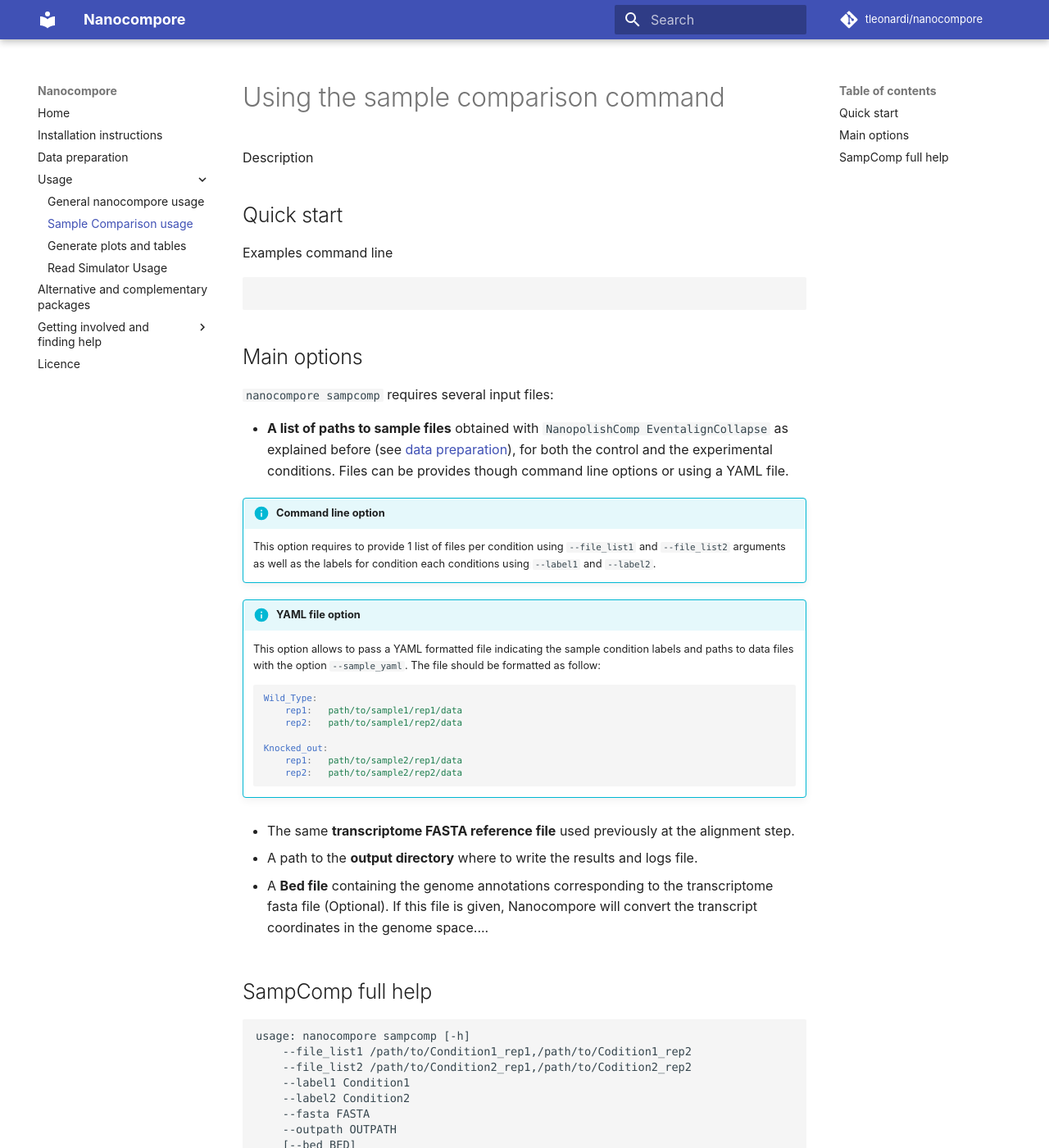
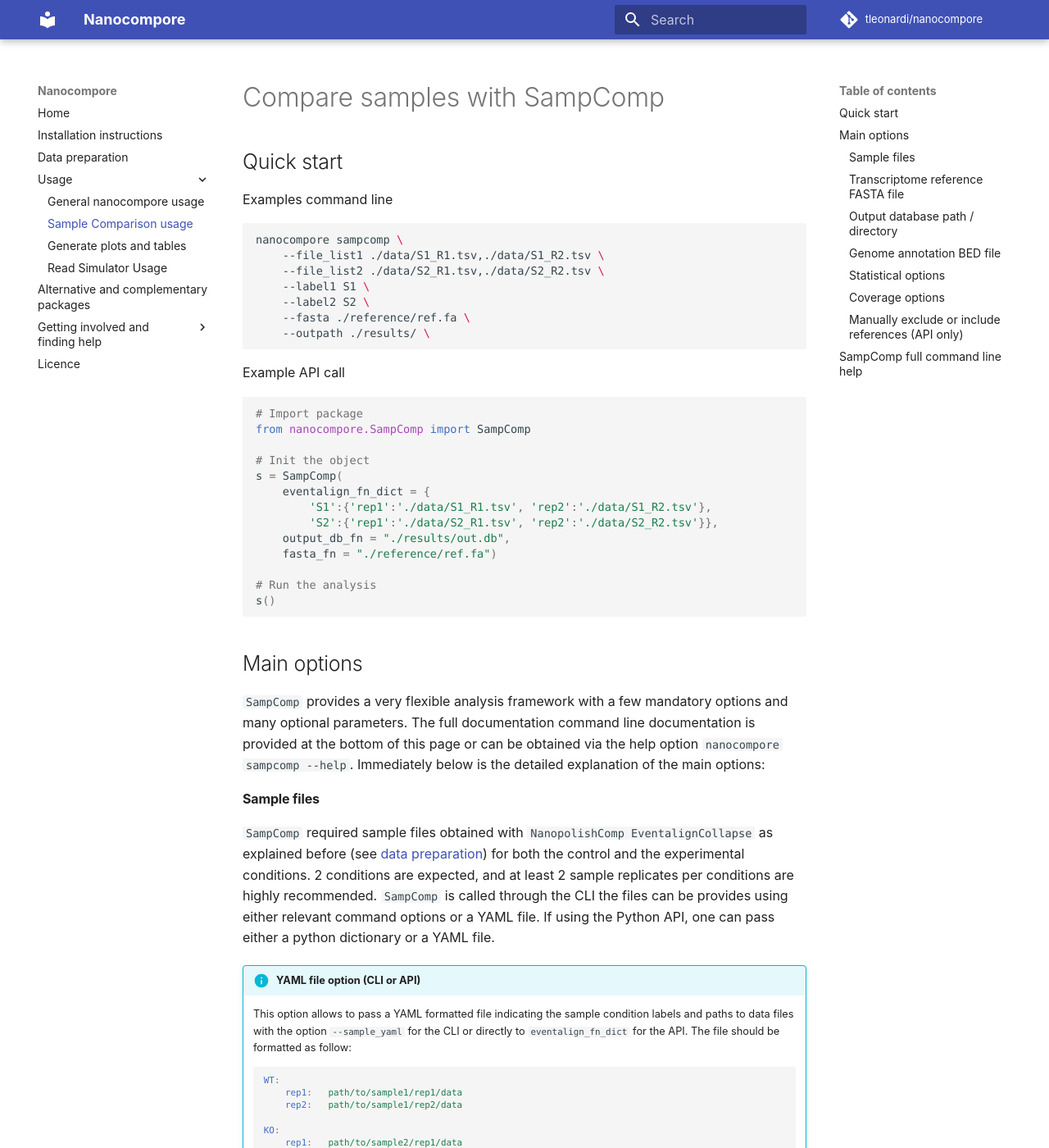
Before and after one commit to tleonardi/nanocompore, an MkDocs documentation site: the page built from docs/sampcomp_usage.md, in a window 1280 px wide and 1400 px high. Shown: the whole window at 82% size. Built offline with MkDocs 1.6.1 and Material for MkDocs 9.7.7, drawn with Linux system fonts in a browser that asks for light colours; comment, search, counter and statistics services are not loaded; some of the changed text lies outside the part shown.

Commit message:
Continue to write doc

````diff
--- a/docs/sampcomp_usage.md
+++ b/docs/sampcomp_usage.md
@@ -1,44 +1,103 @@
-# Using the sample comparison command
-
-Description
+# Compare samples with SampComp
 
 ## Quick start
 
 Examples command line
 
+```bash
+nanocompore sampcomp \
+    --file_list1 ./data/S1_R1.tsv,./data/S1_R2.tsv \
+    --file_list2 ./data/S2_R1.tsv,./data/S2_R2.tsv \
+    --label1 S1 \
+    --label2 S2 \
+    --fasta ./reference/ref.fa \
+    --outpath ./results/ \
 ```
+
+Example API call
+
+```python3
+# Import package
+from nanocompore.SampComp import SampComp
+
+# Init the object
+s = SampComp(
+    eventalign_fn_dict = {
+        'S1':{'rep1':'./data/S1_R1.tsv', 'rep2':'./data/S1_R2.tsv'},
+        'S2':{'rep1':'./data/S2_R1.tsv', 'rep2':'./data/S2_R2.tsv'}},
+    output_db_fn = "./results/out.db",
+    fasta_fn = "./reference/ref.fa")
+
+# Run the analysis
+s()
 ```
 
 ## Main options
 
-`nanocompore sampcomp` requires several input files:
+`SampComp` provides a very flexible analysis framework with a few mandatory options and many optional parameters. The full documentation command line documentation is provided at the bottom of this page or can be obtained via the help option `nanocompore sampcomp --help`. Immediately below is the detailed explanation of the main options:
 
-* **A list of paths to sample files** obtained with `NanopolishComp EventalignCollapse` as explained before (see [data preparation](data_preparation.md)), for both the control and the experimental conditions. Files can be provides though command line options or using a YAML file.
+#### Sample files
 
-!!! info "Command line option"
-	This option requires to provide 1 list of files per condition using `--file_list1` and `--file_list2` arguments as well as the labels for condition each conditions using `--label1` and `--label2`.
+`SampComp` required sample files obtained with `NanopolishComp EventalignCollapse` as explained before (see [data preparation](data_preparation.md)) for both the control and the experimental conditions. 2 conditions are expected, and at least 2 sample replicates per conditions are highly recommended. `SampComp` is called through the CLI the files can be provides using either relevant command options or a YAML file. If using the Python API, one can pass either a python dictionary or a YAML file.
 
-!!! info "YAML file option"
-    This option allows to pass a YAML formatted file indicating the sample condition labels and paths to data files with the option `--sample_yaml`. The file should be formatted as follow:
+!!! info "YAML file option (CLI or API)"
+    This option allows to pass a YAML formatted file indicating the sample condition labels and paths to data files with the option `--sample_yaml` for the CLI or directly to `eventalign_fn_dict` for the API. The file should be formatted as follow:
 
     ```yaml
-    Wild_Type:
+    WT:
         rep1:   path/to/sample1/rep1/data
         rep2:   path/to/sample1/rep2/data
 
-    Knocked_out:
+    KO:
         rep1:   path/to/sample2/rep1/data
         rep2:   path/to/sample2/rep2/data
     ```
 
-* The same **transcriptome FASTA reference file** used previously at the alignment step.
+!!! info "Command line option (CLI only)"
+	This option requires to provide 1 list of files per condition using `--file_list1` and `--file_list2` arguments as well as the labels for condition each conditions using `--label1` and `--label2`.
 
-* A path to the **output directory** where to write the results and logs file.
+!!! info "Python dictionary (API only)"
+    This option allows to pass a multi-level python dictionary containing the sample condition labels and paths to data files. The dictionary should be formatted as follow:
 
-* A **Bed file** containing the genome annotations corresponding to the transcriptome fasta file (Optional). If this file is given, Nanocompore will convert the transcript coordinates in the genome space....
+    ```python
+    eventalign_fn_dict = {
+        "WT": {"rep1":"path/to/sample1/rep1/data", "rep2":"path/to/sample1/rep2/data"},
+        "KO": {"rep1":"path/to/sample2/rep1/data", "rep2":"path/to/sample2/rep2/data"}
+        }
+    ```
+#### Transcriptome reference FASTA file
 
+A transcriptome FASTA reference file is required to extract the corresponding kmer sequence when ambigous or missing in the eventalign file. The reference has to be the same as the one used at the mapping step. (CLI: `--fasta`, API: `fasta_fn`)
 
-## SampComp full help
+#### Output database path / directory
+
+For the CLI, one has to provide a path to a directory where the program will output the result DBM database as well as additional results files and logs (`--outpath`). For the API, only the path to the file where to write the DBM database is required (`output_db_fn`).
+
+#### Genome annotation BED file
+
+Optionally, a BED file containing the genome annotations corresponding to the transcriptome fasta file can be provided. If this file is given, Nanocompore will also convert the transcript coordinates into the genome space (CLI: `--bed`, API: `bed_fn`)
+
+#### Statistical options
+
+`SampComp` implements several statistical methods to evaluate the difference between the 2 conditions (`comparison_method`).
+
+* Gaussian Mixture Model = GMM (default)
+* Kolmogorov–Smirnov test = KS (default)
+* Mann–Whitney U test = MW
+* T-test = TT
+
+In addition, it is also possible to specify the number of adjacent positions to take into account for the pvalue calculation (`sequence_context`) as well as the weights to give to adjacent position, using either an "uniform" or a "harmonic" distribution (`sequence_context_weights`).
+
+#### Coverage options
+
+The default coverage threshold for `SampComp` to perform a statistical test is 50 reads in each replicates. This is quite conservative and can be modified if needed (`min_coverage`). In addition, to reduce the computational burden it is possible to randomly down-sample the number of reads for high coverage references (`downsample_high_coverage`).
+
+#### Manually exclude or include references (API only)
+
+The API allows to specify references to be included or excluded from the analysis (`select_ref_id` and
+`exclude_ref_id`). This can be useful to analyse a specific transcripts set only or to run a small test before analysing the entire dataset.
+
+## SampComp full command line help
 
 ```text
 usage: nanocompore sampcomp [-h]
@@ -71,7 +130,7 @@
   --label1 Condition1	Label for files in --file_list1 (default: Condition1)
   --label2 Condition2   Label for files in --file_list2 (default: Condition2)
   --fasta FASTA, -f FASTA Fasta file used for mapping (required)
-  --bed BED	BED file with annotation of transcriptome used for	mapping (optional)
+  --bed BED	BED file with annotation of transcriptome used for mapping (optional)
 
 Output options:
   --outpath OUTPATH, -o OUTPATH	Path to the output folder (required)
````
Also changed, not shown: docs/plot_usage.md (deleted, +0 -10 lines), docs/usage.md (+29 -1 lines).
